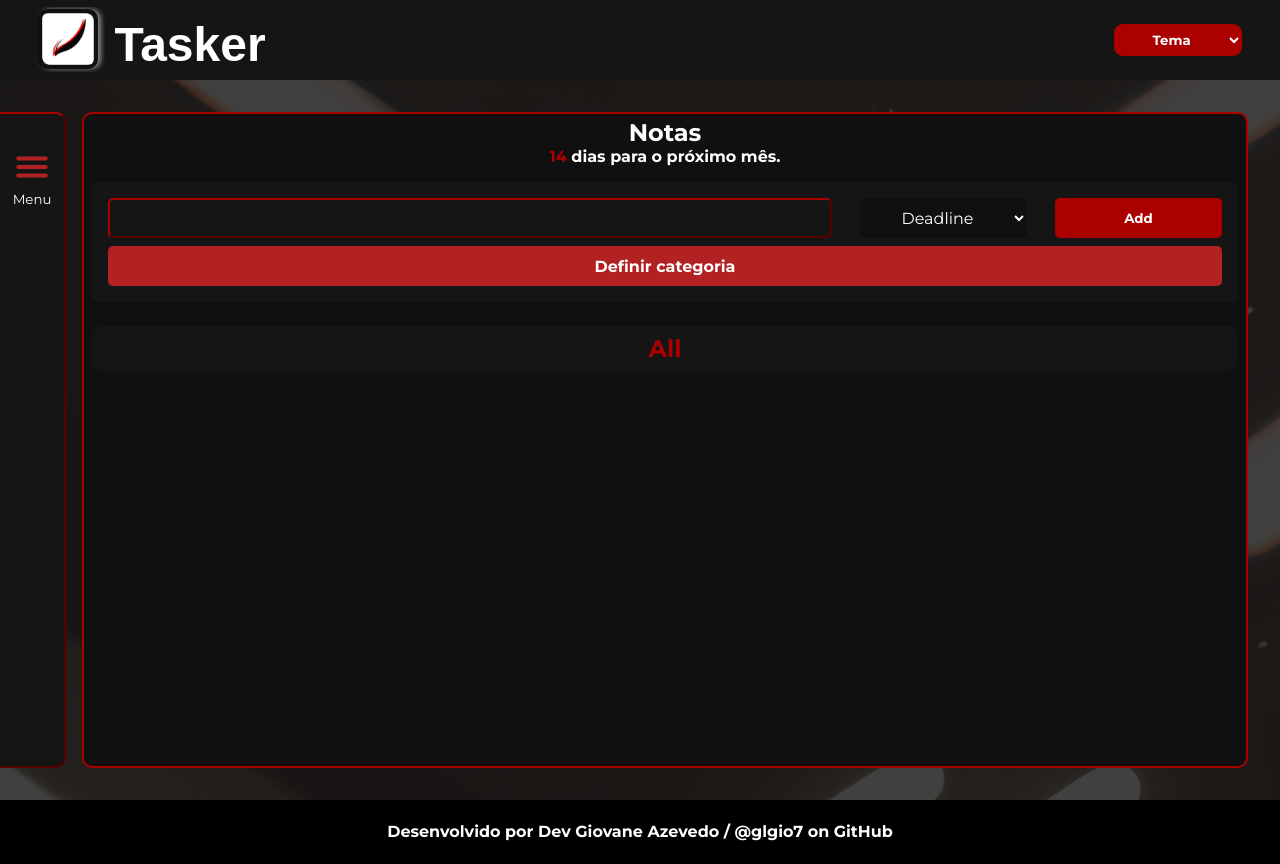
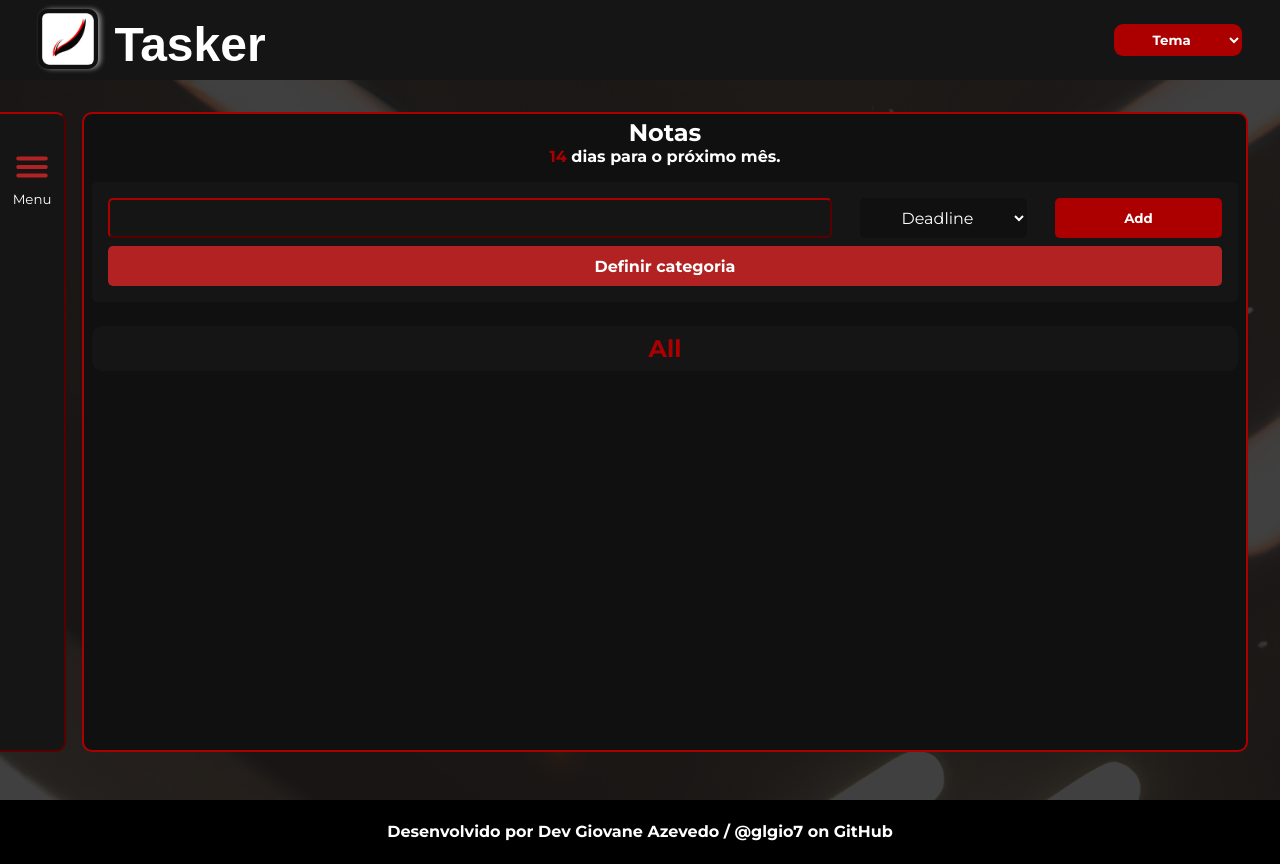
Before and after one commit to glgio7/Tasker, a React (Create React App) app: page /notepad in a window 1280 px wide. Built offline with nearby package versions, Linux system fonts and the light colour scheme; a web font is replaced by a local one.

Commit message:
fix: Toolbar and Notepad size

```diff
--- a/src/components/Toolbar/styles.js
+++ b/src/components/Toolbar/styles.js
@@ -8,7 +8,7 @@ export const ToolbarContainer = styled.div`
 	width: ${({ open }) => (open ? "20%" : "3rem")};
 
 	margin-left: -2rem;
-	min-height: 80vh;
+	height: 80vh;
 	padding: ${({ open }) => (open ? "0rem" : "0 2rem")};
 
 	overflow: hidden;
@@ -129,8 +129,6 @@ export const ToolbarContainer = styled.div`
 		border-radius: 0 0 10px 10px;
 		margin-left: 0;
 
-		min-height: 54px;
-
 		position: absolute;
 		z-index: 90;
 		top: 0;
--- a/src/pages/Note/styles.js
+++ b/src/pages/Note/styles.js
@@ -3,7 +3,7 @@ import styled from "styled-components";
 export const Notepad = styled.section`
 	position: relative;
 
-	min-height: 80vh;
+	height: 80vh;
 	width: 100%;
 
 	border-radius: 10px;
@@ -96,7 +96,7 @@ export const Notepad = styled.section`
 
 	@media screen and (max-width: 900px) {
 		width: 95%;
-		min-height: 60vh;
+		overflow-y: auto;
 
 		margin-top: calc(54px + 2rem);
 		margin-left: 0;
--- a/src/styles/cssreset.js
+++ b/src/styles/cssreset.js
@@ -10,7 +10,6 @@ export const GlobalCSS = createGlobalStyle`
     text-decoration: none;
     list-style: none;
     font-family: 'Montserrat', sans-serif;
-    overflow-x: hidden;
 }
 
 html, body{
```
